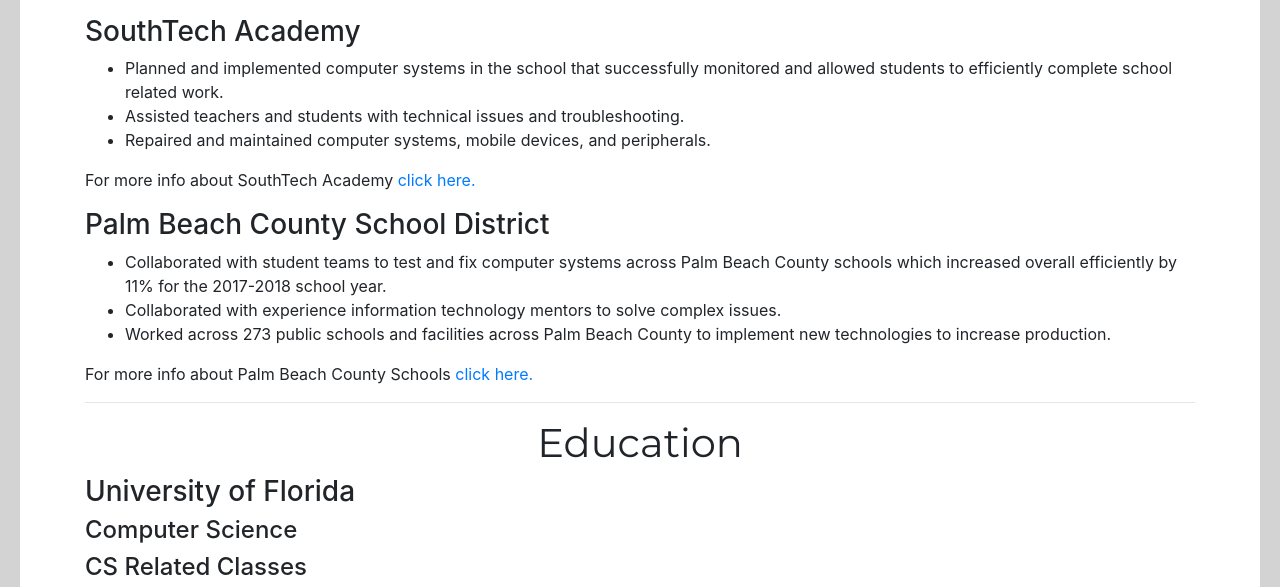
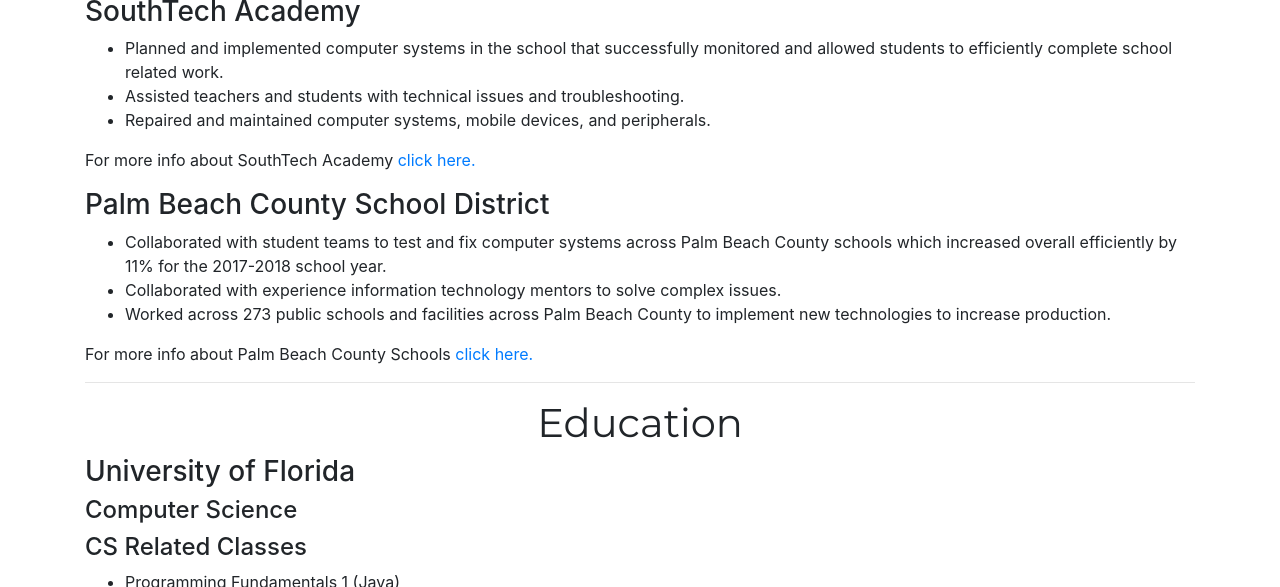
Before and after one commit to ccharlestin/ccharlestin.github.io, a plain HTML site: page index.html in a window 1280 px wide. Shown: the part 432-1019 px from the top of the page. Drawn offline with nearby package versions, Linux system fonts and the light colour scheme.

Commit message:
removed boarder

```diff
--- a/template.css
+++ b/template.css
@@ -1,5 +1,5 @@
 body{
-border: 20px solid lightgrey;
+/*border: 20px solid lightgrey;*/
 margin: auto;
 }
 
```
